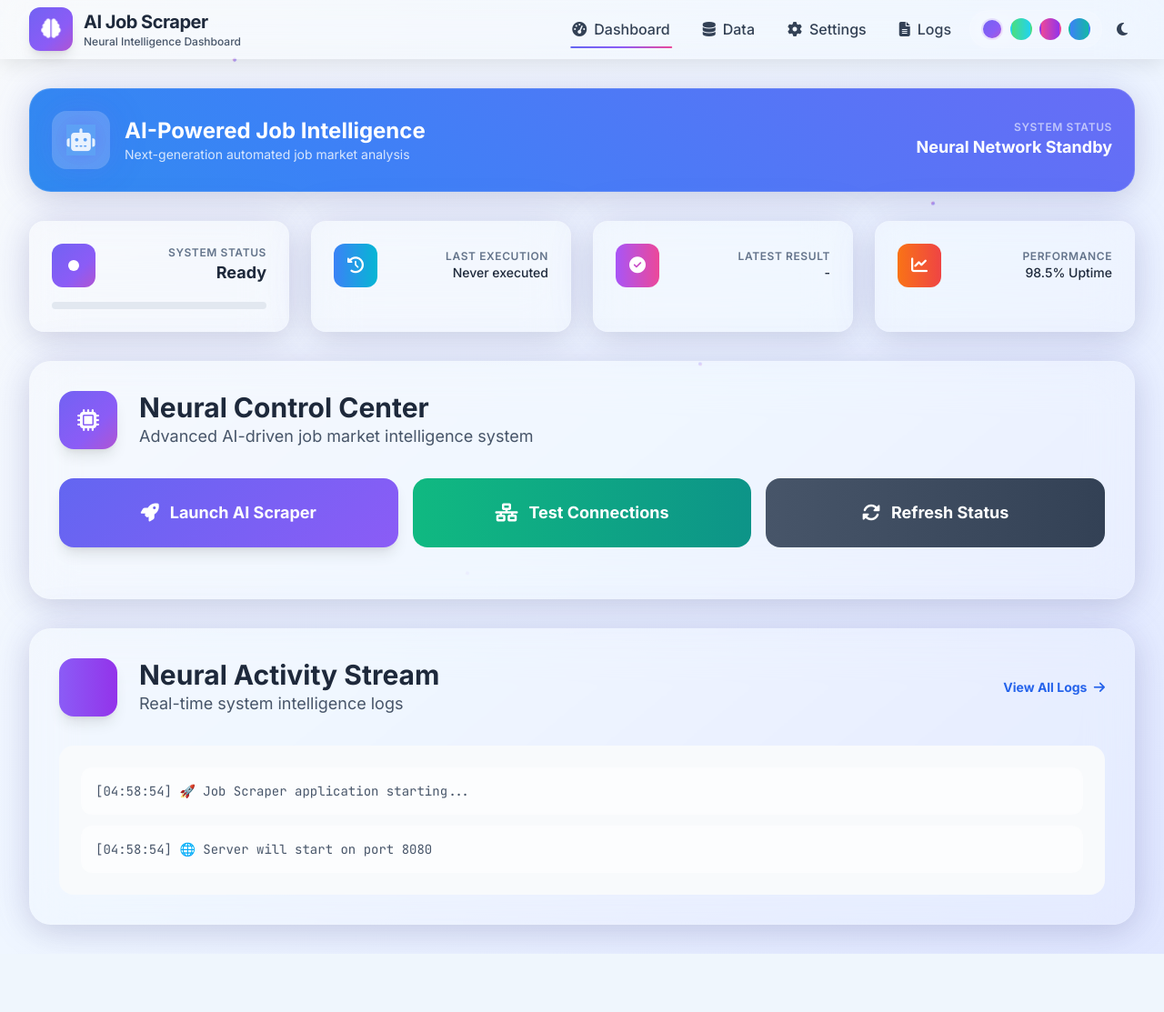
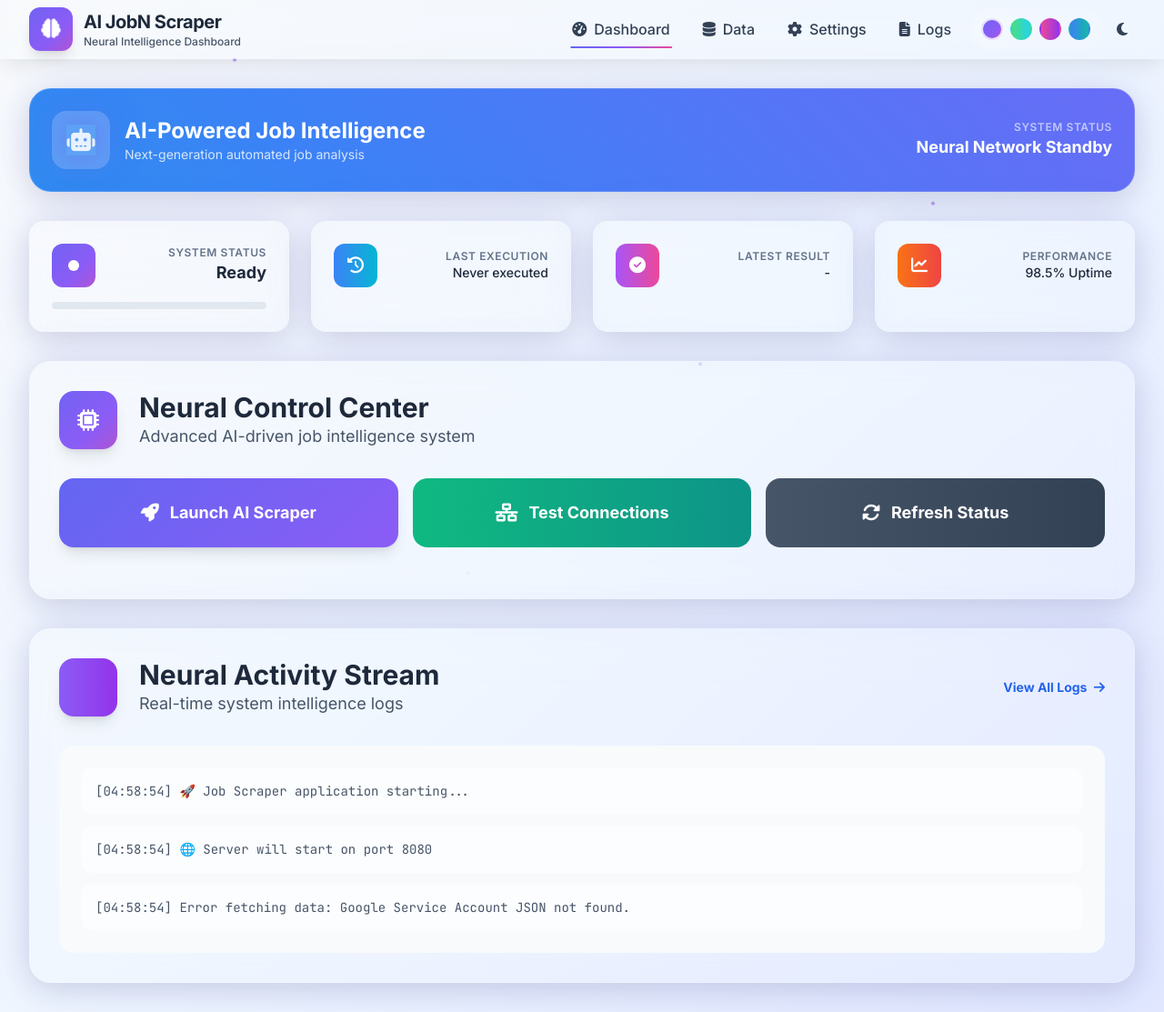
Before and after one commit to aomeasy/Scrapweb, a Flask app: page / in a window 1280 px wide. Shown: the whole page at 91% size. Before the commit the page ends 1049 px from the top, so only its background shows below. Run offline with Flask 3, Linux system fonts and the light colour scheme; some libraries are stand-ins or nearby versions.

Commit message:
Update modern_dashboard.html

```diff
--- a/templates/modern_dashboard.html
+++ b/templates/modern_dashboard.html
@@ -3,7 +3,7 @@
 <head>
     <meta charset="UTF-8">
     <meta name="viewport" content="width=device-width, initial-scale=1.0">
-    <title>AI Job Scraper Dashboard 2025</title>
+    <title>AI JobN Scraper Dashboard 2025</title>
     <script src="https://cdn.tailwindcss.com"></script>
     <link href="https://cdnjs.cloudflare.com/ajax/libs/font-awesome/6.5.0/css/all.min.css" rel="stylesheet">
     <style>
@@ -279,7 +279,7 @@
                         <i class="fas fa-brain text-white text-xl loading-brain"></i>
                     </div>
                     <div>
-                        <h1 class="text-slate-800 dark:text-white font-bold text-xl tracking-tight">AI Job Scraper</h1>
+                        <h1 class="text-slate-800 dark:text-white font-bold text-xl tracking-tight">AI JobN Scraper</h1>
                         <p class="text-slate-600 dark:text-slate-300 text-xs font-medium">Neural Intelligence Dashboard</p>
                     </div>
                 </div>
@@ -330,7 +330,7 @@
                         </div>
                         <div>
                             <h2 class="text-2xl font-bold text-white">AI-Powered Job Intelligence</h2>
-                            <p class="text-white/80 text-sm">Next-generation automated job market analysis</p>
+                            <p class="text-white/80 text-sm">Next-generation automated job analysis</p>
                         </div>
                     </div>
                     <div class="text-right">
@@ -406,7 +406,7 @@
                     </div>
                     <div>
                         <h2 class="text-3xl font-bold text-slate-800 dark:text-white">Neural Control Center</h2>
-                        <p class="text-slate-600 dark:text-slate-400 text-lg">Advanced AI-driven job market intelligence system</p>
+                        <p class="text-slate-600 dark:text-slate-400 text-lg">Advanced AI-driven job intelligence system</p>
                     </div>
                 </div>
 
```
